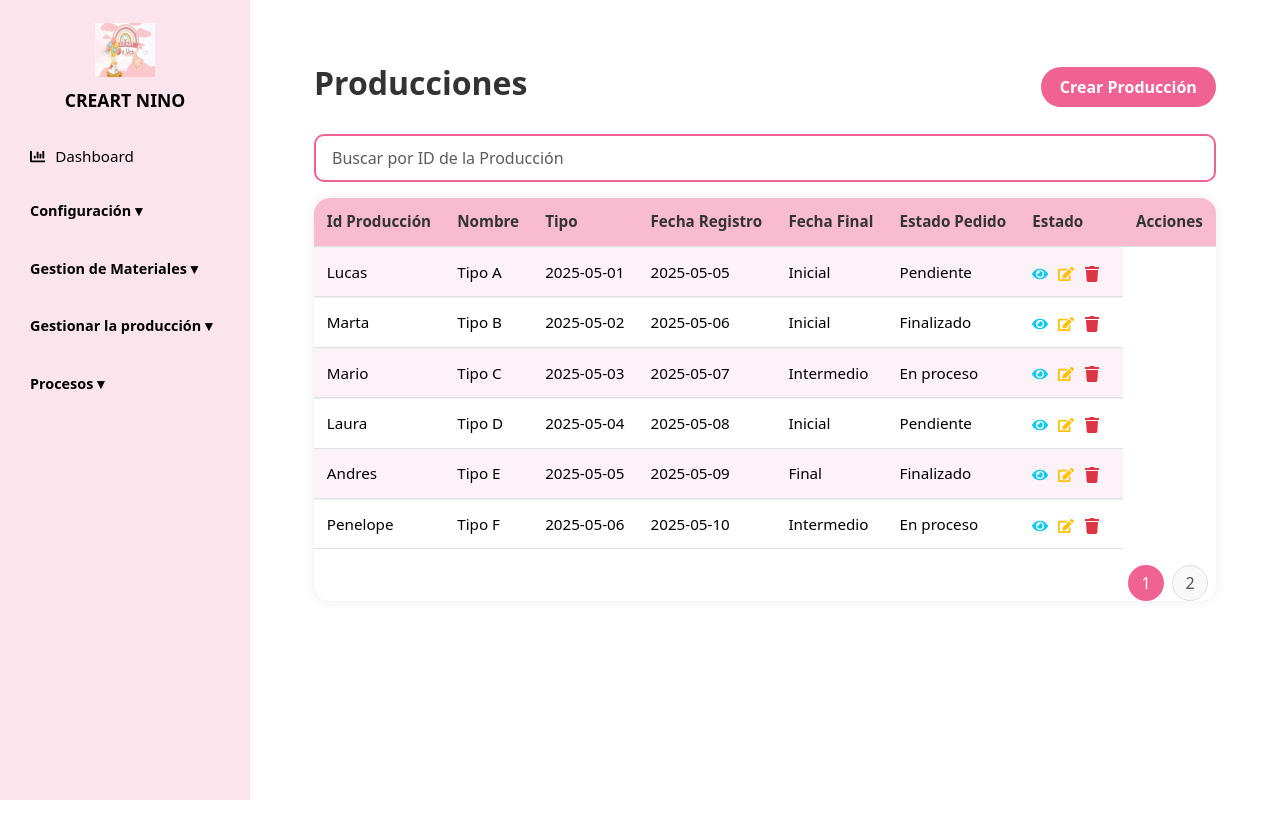
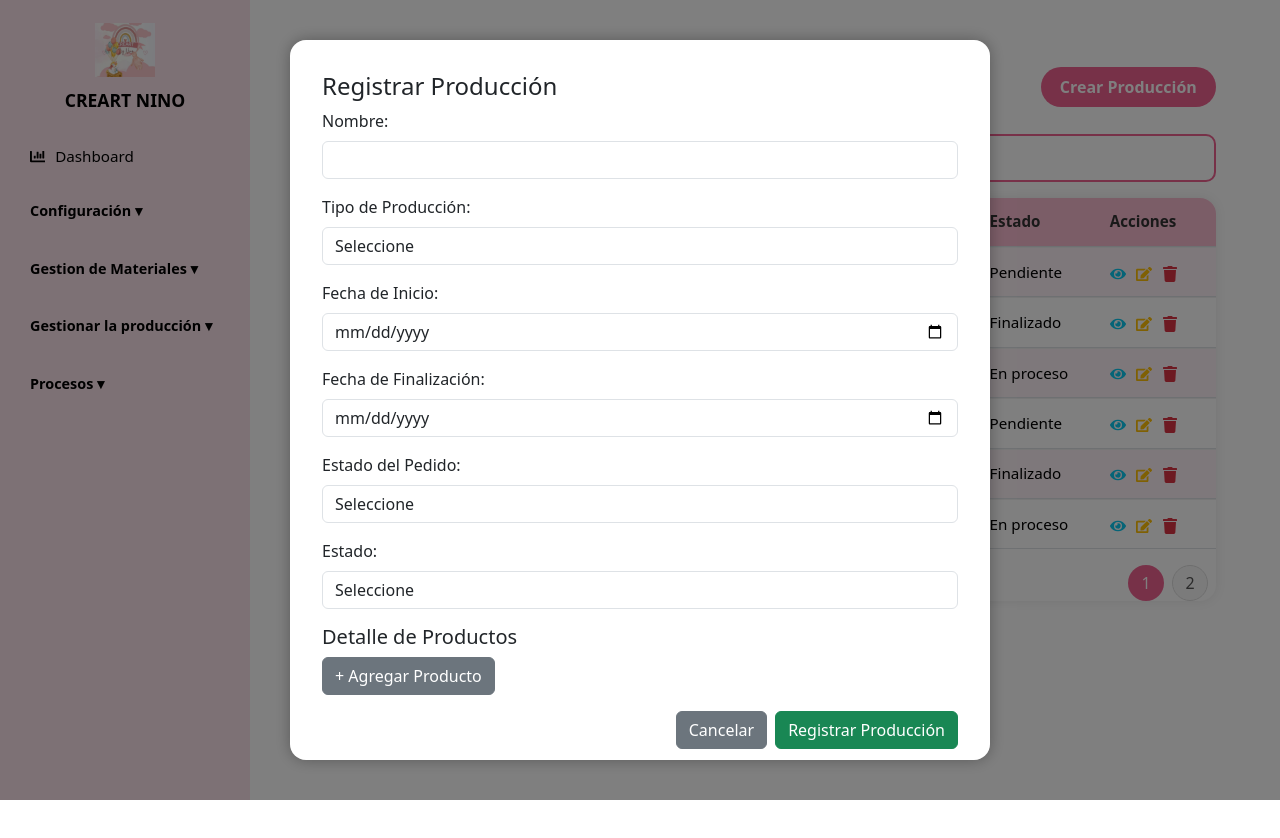
Before and after one commit to Miguel-Angel-Rincon/ProyectoCreartnino, a React (Vite) app in the folder creartnino/: page /produccion in a window 1280 px wide. Both pictures are taken after a click on the button "Crear Producción". Shown: the top 838 px of the page. Built offline with nearby package versions, Linux system fonts and the light colour scheme.

Commit message:
Crear de la produccion

```diff
--- /dev/null
+++ b/creartnino/src/features/produccion/pages/Crear.tsx
@@ -0,0 +1,158 @@
+import React, { useState } from 'react';
+
+interface CrearProduccionProps {
+  onClose: () => void;
+  onCrear: (produccion: any) => void;
+}
+
+const productosMock = [
+  { IdProducto: 301, Nombre: 'Chaqueta', precio: 60000 },
+  { IdProducto: 302, Nombre: 'Bufanda', precio: 25000 },
+  { IdProducto: 303, Nombre: 'Guantes', precio: 20000 }
+];
+
+interface DetalleProduccion {
+  producto: string;
+  cantidad: number;
+  precio: number;
+}
+
+const CrearProduccion: React.FC<CrearProduccionProps> = ({ onClose, onCrear }) => {
+  const [nombre, setNombre] = useState('');
+  const [tipoProduccion, setTipoProduccion] = useState('');
+  const [fechaInicio, setFechaInicio] = useState('');
+  const [fechaFin, setFechaFin] = useState('');
+  const [estadoPedido, setEstadoPedido] = useState('');
+  const [estado, setEstado] = useState('');
+  const [detalle, setDetalle] = useState<DetalleProduccion[]>([]);
+
+  const agregarDetalle = () => {
+    setDetalle([...detalle, { producto: '', cantidad: 0, precio: 0 }]);
+  };
+
+  const actualizarDetalle = (index: number, campo: keyof DetalleProduccion, valor: string | number) => {
+    const copia = [...detalle];
+    if (campo === 'producto') {
+      const producto = productosMock.find(p => p.Nombre === valor);
+      copia[index].producto = producto?.Nombre || '';
+      copia[index].precio = producto?.precio || 0;
+    } else {
+      copia[index][campo] = parseFloat(valor as string);
+    }
+    setDetalle(copia);
+  };
+
+  const eliminarDetalle = (index: number) => {
+    const copia = [...detalle];
+    copia.splice(index, 1);
+    setDetalle(copia);
+  };
+
+
+
+  const handleSubmit = () => {
+    const nuevaProduccion = {
+      IdProduccion: Math.floor(Math.random() * 1000) + 600, // Temporal
+      Nombre: nombre,
+      TipoProducción: tipoProduccion,
+      FechaRegistro: fechaInicio,
+      FechaFinal: fechaFin,
+      EstadosPedido: estadoPedido,
+      Estado: estado,
+      Productos: detalle
+    };
+
+    onCrear(nuevaProduccion);
+  };
+
+  return (
+    <div>
+      <h4>Registrar Producción</h4>
+
+      <div className="mb-3">
+        <label className="form-label">Nombre:</label>
+        <input className="form-control" value={nombre} onChange={e => setNombre(e.target.value)} />
+      </div>
+
+      <div className="mb-3">
+  <label className="form-label">Tipo de Producción:</label>
+  <select
+    className="form-control"
+    value={tipoProduccion}
+    onChange={e => setTipoProduccion(e.target.value)}
+  >
+    <option value="">Seleccione</option>
+    <option value="Directa">Directa</option>
+    <option value="Prediseñada">Pedido</option>
+  </select>
+</div>
+
+      <div className="mb-3">
+        <label className="form-label">Fecha de Inicio:</label>
+        <input type="date" className="form-control" value={fechaInicio} onChange={e => setFechaInicio(e.target.value)} />
+      </div>
+
+      <div className="mb-3">
+        <label className="form-label">Fecha de Finalización:</label>
+        <input type="date" className="form-control" value={fechaFin} onChange={e => setFechaFin(e.target.value)} />
+      </div>
+
+      <div className="mb-3">
+        <label className="form-label">Estado del Pedido:</label>
+        <select className="form-control" value={estadoPedido} onChange={e => setEstadoPedido(e.target.value)}>
+          <option value="">Seleccione</option>
+          <option value="Inicial">Inicial</option>
+          <option value="Intermedio">Intermedio</option>
+          <option value="Final">Final</option>
+        </select>
+      </div>
+
+      <div className="mb-3">
+        <label className="form-label">Estado:</label>
+        <select className="form-control" value={estado} onChange={e => setEstado(e.target.value)}>
+          <option value="">Seleccione</option>
+          <option value="Pendiente">Pendiente</option>
+          <option value="En proceso">En proceso</option>
+          <option value="Finalizado">Finalizado</option>
+        </select>
+      </div>
+
+      <h5>Detalle de Productos</h5>
+      {detalle.map((item, index) => (
+        <div key={index} className="d-flex gap-2 mb-2">
+          <select
+            className="form-control"
+            value={item.producto}
+            onChange={e => actualizarDetalle(index, 'producto', e.target.value)}
+          >
+            <option value="">Seleccione un producto</option>
+            {productosMock.map(p => (
+              <option key={p.IdProducto} value={p.Nombre}>
+                {p.Nombre}
+              </option>
+            ))}
+          </select>
+          <input
+            type="number"
+            className="form-control"
+            placeholder="Cantidad"
+            value={item.cantidad}
+            onChange={e => actualizarDetalle(index, 'cantidad', e.target.value)}
+          />
+
+          <button className="btn btn-danger" onClick={() => eliminarDetalle(index)}>X</button>
+        </div>
+      ))}
+      <button className="btn btn-secondary mb-3" onClick={agregarDetalle}>+ Agregar Producto</button>
+
+
+
+      <div className="text-end">
+        <button className="btn btn-secondary me-2" onClick={onClose}>Cancelar</button>
+        <button className="btn btn-success" onClick={handleSubmit}>Registrar Producción</button>
+      </div>
+    </div>
+  );
+};
+
+export default CrearProduccion;
--- a/creartnino/src/features/produccion/pages/ListarProduccion.tsx
+++ b/creartnino/src/features/produccion/pages/ListarProduccion.tsx
@@ -2,36 +2,35 @@ import { useState } from "react";
 import '../styles/style.css';
 import Swal from 'sweetalert2';
 import { FaEye, FaEdit, FaTrash } from 'react-icons/fa';
-
-// import CrearProduccionModal from "./NuevaProduccion";
-// import EditarProduccionModal from "./Editar";
-// import VerProduccionModal from './Ver';
+import CrearProduccion from "./Crear"; // Asegúrate que el archivo se llame Crear.tsx o ajusta la ruta si es diferente
 
 interface Producciones {
   IdProduccion: number;
-  Nombre: string; // string | number
+  Nombre: string;
   TipoProducción: string;
   FechaRegistro: string;
   FechaFinal: string;
   EstadosPedido: string;
   Estado: string;
+  Productos?: any[];
 }
 
 const produccionesIniciales: Producciones[] = [
-  { IdProduccion: 601, Nombre: 'Lucas', TipoProducción: 'Tipo A', FechaRegistro: '2025-05-01', FechaFinal: '2025-05-05', EstadosPedido: 'Inicial', Estado: 'Pendiente' },
-  { IdProduccion: 602, Nombre: 'Marta', TipoProducción: 'Tipo B', FechaRegistro: '2025-05-02', FechaFinal: '2025-05-06', EstadosPedido: 'Inicial', Estado: 'Finalizado' },
-  { IdProduccion: 603, Nombre: 'Mario', TipoProducción: 'Tipo C', FechaRegistro: '2025-05-03', FechaFinal: '2025-05-07', EstadosPedido: 'Intermedio', Estado: 'En proceso' },
-  { IdProduccion: 604, Nombre: 'Laura', TipoProducción: 'Tipo D', FechaRegistro: '2025-05-04', FechaFinal: '2025-05-08', EstadosPedido: 'Inicial', Estado: 'Pendiente' },
-  { IdProduccion: 605, Nombre: 'Andres', TipoProducción: 'Tipo E', FechaRegistro: '2025-05-05', FechaFinal: '2025-05-09', EstadosPedido: 'Final', Estado: 'Finalizado' },
-  { IdProduccion: 606, Nombre: 'Penelope', TipoProducción: 'Tipo F', FechaRegistro: '2025-05-06', FechaFinal: '2025-05-10', EstadosPedido: 'Intermedio', Estado: 'En proceso' },
-  { IdProduccion: 607, Nombre: 'Juan', TipoProducción: 'Tipo G', FechaRegistro: '2025-05-07', FechaFinal: '2025-05-11', EstadosPedido: 'Final', Estado: 'Finalizado' },
-  { IdProduccion: 608, Nombre: 'Angel', TipoProducción: 'Tipo H', FechaRegistro: '2025-05-08', FechaFinal: '2025-05-12', EstadosPedido: 'Inicial', Estado: 'Pendiente' }
+  { IdProduccion: 601, Nombre: 'Produccion 1', TipoProducción: 'Directa', FechaRegistro: '2025-05-01', FechaFinal: '2025-05-05', EstadosPedido: 'Inicial', Estado: 'Pendiente' },
+  { IdProduccion: 602, Nombre: 'Produccion 2', TipoProducción: 'Directa', FechaRegistro: '2025-05-02', FechaFinal: '2025-05-06', EstadosPedido: 'Inicial', Estado: 'Finalizado' },
+  { IdProduccion: 603, Nombre: 'Produccion 3', TipoProducción: 'Pedido', FechaRegistro: '2025-05-03', FechaFinal: '2025-05-07', EstadosPedido: 'Intermedio', Estado: 'En proceso' },
+  { IdProduccion: 604, Nombre: 'Produccion 4', TipoProducción: 'Directa', FechaRegistro: '2025-05-04', FechaFinal: '2025-05-08', EstadosPedido: 'Inicial', Estado: 'Pendiente' },
+  { IdProduccion: 605, Nombre: 'Produccion 5', TipoProducción: 'Pedido', FechaRegistro: '2025-05-05', FechaFinal: '2025-05-09', EstadosPedido: 'Final', Estado: 'Finalizado' },
+  { IdProduccion: 606, Nombre: 'Produccion 6', TipoProducción: 'Pedido', FechaRegistro: '2025-05-06', FechaFinal: '2025-05-10', EstadosPedido: 'Intermedio', Estado: 'En proceso' },
+  { IdProduccion: 607, Nombre: 'Produccion 7', TipoProducción: 'Directa', FechaRegistro: '2025-05-07', FechaFinal: '2025-05-11', EstadosPedido: 'Final', Estado: 'Finalizado' },
+  { IdProduccion: 608, Nombre: 'Produccion 8', TipoProducción: 'Pedido', FechaRegistro: '2025-05-08', FechaFinal: '2025-05-12', EstadosPedido: 'Inicial', Estado: 'Pendiente' }
 ];
 
 const ListarProduccion: React.FC = () => {
   const [producciones, setProducciones] = useState<Producciones[]>(produccionesIniciales);
   const [busqueda, setBusqueda] = useState('');
   const [paginaActual, setPaginaActual] = useState(1);
+  const [mostrarModalCrear, setMostrarModalCrear] = useState(false);
 
   const produccionesPorPagina = 6;
 
@@ -58,6 +57,17 @@ const ListarProduccion: React.FC = () => {
     });
   };
 
+  const handleCrearProduccion = (nuevaProduccion: Producciones) => {
+    setProducciones(prev => [nuevaProduccion, ...prev]);
+    setMostrarModalCrear(false);
+    Swal.fire({
+      icon: 'success',
+      title: 'Creado',
+      text: 'La producción ha sido registrada correctamente',
+      confirmButtonColor: '#e83e8c',
+    });
+  };
+
   const produccionesFiltradas = producciones.filter(p =>
     `${p.IdProduccion}`.toLowerCase().includes(busqueda.toLowerCase())
   );
@@ -71,7 +81,7 @@ const ListarProduccion: React.FC = () => {
     <div className="container-fluid main-content">
       <div className="d-flex justify-content-between align-items-center mb-4">
         <h2 className="titulo">Producciones</h2>
-        <button className="btn btn-pink">Crear Producción</button>
+        <button className="btn btn-pink" onClick={() => setMostrarModalCrear(true)}>Crear Producción</button>
       </div>
 
       <input
@@ -89,7 +99,6 @@ const ListarProduccion: React.FC = () => {
         <table className="table tabla-proveedores">
           <thead>
             <tr>
-              <th>Id Producción</th>
               <th>Nombre</th>
               <th>Tipo</th>
               <th>Fecha Registro</th>
@@ -109,21 +118,9 @@ const ListarProduccion: React.FC = () => {
                 <td>{p.EstadosPedido}</td>
                 <td>{p.Estado}</td>
                 <td>
-                  <FaEye
-                    className="icono text-info"
-                    style={{ cursor: 'pointer', marginRight: '10px' }}
-                    // onClick={() => handleVerProduccion(p)}
-                  />
-                  <FaEdit
-                    className="icono text-warning"
-                    style={{ cursor: 'pointer', marginRight: '10px' }}
-                    // onClick={() => handleEditarProduccion(p)}
-                  />
-                  <FaTrash
-                    className="icono text-danger"
-                    style={{ cursor: 'pointer' }}
-                    onClick={() => handleEliminarProduccion(p.IdProduccion)}
-                  />
+                  <FaEye className="icono text-info" style={{ cursor: 'pointer', marginRight: '10px' }} />
+                  <FaEdit className="icono text-warning" style={{ cursor: 'pointer', marginRight: '10px' }} />
+                  <FaTrash className="icono text-danger" style={{ cursor: 'pointer' }} onClick={() => handleEliminarProduccion(p.IdProduccion)} />
                 </td>
               </tr>
             ))}
@@ -142,6 +139,17 @@ const ListarProduccion: React.FC = () => {
           ))}
         </div>
       </div>
+
+      {mostrarModalCrear && (
+        <div className="modal-fondo">
+          <div className="modal-contenido">
+            <CrearProduccion
+              onClose={() => setMostrarModalCrear(false)}
+              onCrear={handleCrearProduccion}
+            />
+          </div>
+        </div>
+      )}
     </div>
   );
 };
--- a/creartnino/src/features/produccion/styles/style.css
+++ b/creartnino/src/features/produccion/styles/style.css
@@ -149,3 +149,28 @@ input:checked + .slider:before {
   color: #555;
   border: 1px solid #ddd;
 }
+/* Fondo oscuro del modal */
+.modal-fondo {
+  position: fixed;
+  top: 0;
+  left: 0;
+  width: 100vw;
+  height: 100vh;
+  background-color: rgba(0, 0, 0, 0.5); /* Fondo semitransparente */
+  display: flex;
+  align-items: center;
+  justify-content: center;
+  z-index: 1050;
+}
+
+/* Contenido del modal centrado */
+.modal-contenido {
+  background-color: white;
+  padding: 2rem;
+  border-radius: 1rem;
+  width: 90%;
+  max-width: 700px;
+  max-height: 90vh;
+  overflow-y: auto;
+  box-shadow: 0 0 15px rgba(0, 0, 0, 0.3);
+}
```
